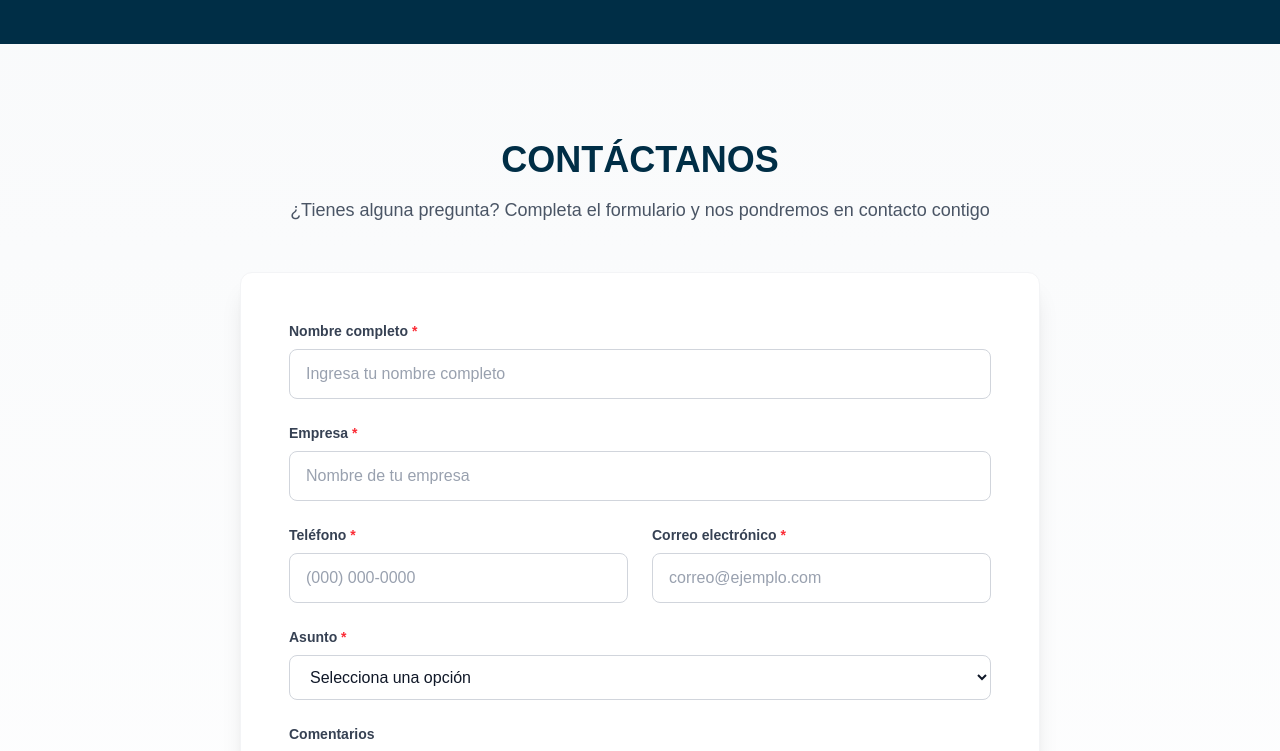
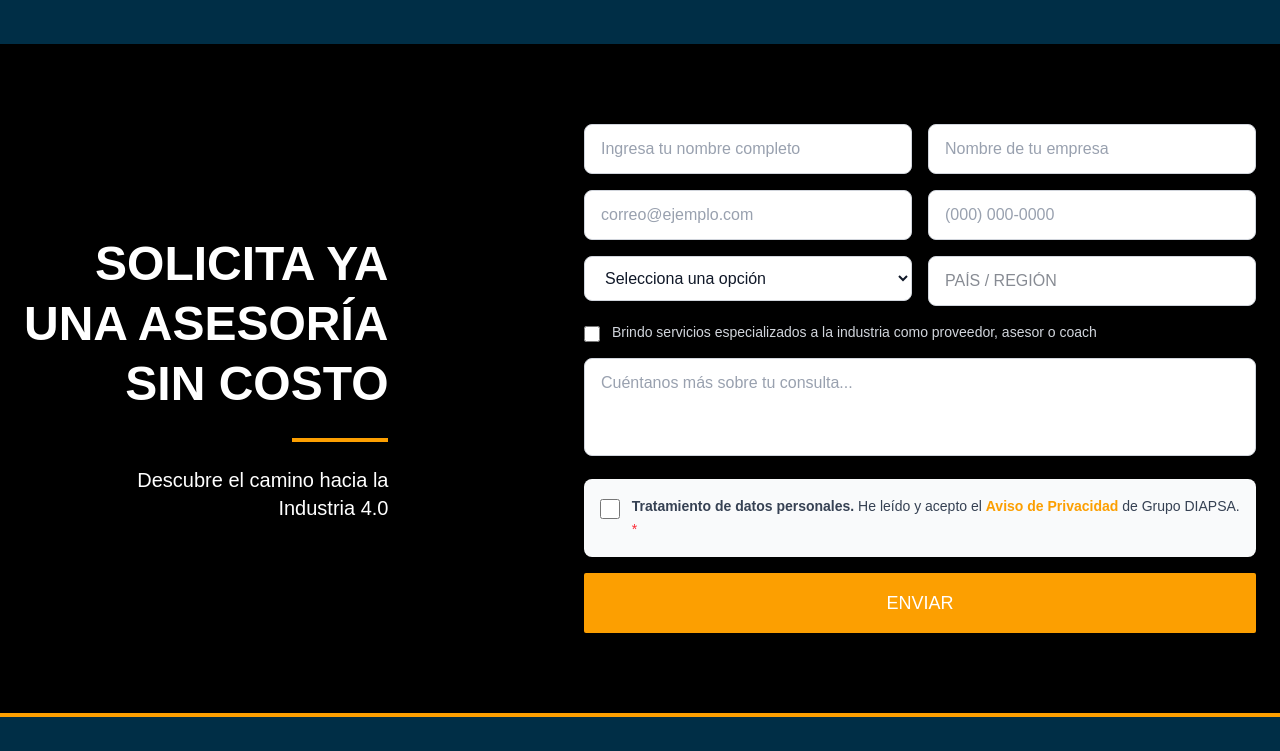
Before and after one commit to diapsa/diapsa-frontend, a Next.js app: page / in a window 1280 px wide. Shown: the part 2940-3691 px from the top of the page. Built offline with nearby package versions, Linux system fonts and the light colour scheme.

Commit message:
Cambio de estilos e inputs de fomularios

```diff
--- a/components/organisms/ContactForm.tsx
+++ b/components/organisms/ContactForm.tsx
@@ -9,7 +9,9 @@ interface FormData {
   telefono: string;
   correo: string;
   asunto: string;
-  curso: string;
+  cursos: string[];
+  region: string;
+  esProveedor: boolean;
   comentarios: string;
   aceptaPrivacidad: boolean;
 }
@@ -29,7 +31,9 @@ export default function ContactForm() {
     telefono: "",
     correo: "",
     asunto: "",
-    curso: "",
+    cursos: [],
+    region: "",
+    esProveedor: false,
     comentarios: "",
     aceptaPrivacidad: false,
   });
@@ -44,38 +48,47 @@ export default function ContactForm() {
     const { name, value, type } = e.target;
 
     if (type === "checkbox") {
-      const checked = (e.target as HTMLInputElement).checked;
-      setFormData((prev) => ({ ...prev, [name]: checked }));
+      setFormData((prev) => ({
+        ...prev,
+        [name]: (e.target as HTMLInputElement).checked,
+      }));
     } else {
       setFormData((prev) => ({ ...prev, [name]: value }));
 
-      // Reset curso si cambian de asunto
       if (name === "asunto" && value !== "Información de cursos") {
-        setFormData((prev) => ({ ...prev, curso: "" }));
+        setFormData((prev) => ({ ...prev, cursos: [] }));
       }
     }
+  };
+
+  const handleCursoChange = (curso: string) => {
+    setFormData((prev) => {
+      const cursos = prev.cursos.includes(curso)
+        ? prev.cursos.filter((c) => c !== curso)
+        : [...prev.cursos, curso];
+      return { ...prev, cursos };
+    });
   };
 
   const handleSubmit = async (e: React.FormEvent) => {
     e.preventDefault();
     setIsSubmitting(true);
 
-    // Aquí iría la lógica de envío (API call, etc.)
     console.log("Formulario enviado:", formData);
 
-    // Simular envío
     await new Promise((resolve) => setTimeout(resolve, 1500));
 
-    alert("¡Gracias por contactarnos! Nos pondremos en contacto contigo pronto.");
+    alert("¡Gracias por contactarnos!");
 
-    // Reset form
     setFormData({
       nombre: "",
       empresa: "",
       telefono: "",
       correo: "",
       asunto: "",
-      curso: "",
+      cursos: [],
+      region: "",
+      esProveedor: false,
       comentarios: "",
       aceptaPrivacidad: false,
     });
@@ -86,33 +99,38 @@ export default function ContactForm() {
   const mostrarCursos = formData.asunto === "Información de cursos";
 
   return (
-    <section id="contacto" className="w-full bg-linear-to-b from-gray-50 to-white py-16 lg:py-24">
-      <div className="max-w-4xl mx-auto px-6 lg:px-12">
-        {/* Header */}
-        <div className="text-center mb-12">
-          <h2 className="text-3xl lg:text-4xl font-bold text-primary mb-4">
-            CONTÁCTANOS
+    <section className="w-full bg-black text-white py-12 md:py-20">
+      <div className="lg:max-w-7xl mx-auto px-6 flex flex-col lg:flex-row justify-between gap-8 lg:gap-16 items-center">
+
+        {/* COLUMNA IZQUIERDA */}
+        <div className="w-full lg:w-auto">
+          <h2 className="text-3xl text-center lg:text-end md:text-4xl lg:text-5xl font-extrabold leading-tight">
+            SOLICITA YA
+            <br />
+            UNA ASESORÍA
+            <br />
+            SIN COSTO
           </h2>
-          <p className="text-lg text-gray-600">
-            ¿Tienes alguna pregunta? Completa el formulario y nos pondremos en
-            contacto contigo
+
+          <div className="w-24 h-1 bg-secondary mx-auto lg:ml-auto lg:mr-0 my-6" />
+
+          <p className="text-lg md:text-xl font-light text-center lg:text-end">
+            Descubre el camino hacia la
+            <br />
+            Industria 4.0
           </p>
         </div>
 
-        {/* Formulario */}
+        {/* COLUMNA DERECHA - FORM */}
+        <div className="w-full lg:flex-1 max-w-2xl">
           <form
             onSubmit={handleSubmit}
-          className="bg-white rounded-xl shadow-xl p-8 lg:p-12 border border-gray-100"
+            className="w-full space-y-4"
           >
-          <div className="space-y-6">
-            {/* Nombre */}
+            <div className="grid grid-cols-1 md:grid-cols-2 gap-4">
+
               <div>
-              <label
-                htmlFor="nombre"
-                className="block text-sm font-semibold text-gray-700 mb-2"
-              >
-                Nombre completo <span className="text-red-500">*</span>
-              </label>
+
                 <input
                   type="text"
                   id="nombre"
@@ -120,19 +138,14 @@ export default function ContactForm() {
                   value={formData.nombre}
                   onChange={handleChange}
                   required
-                className="w-full px-4 py-3 border border-gray-300 rounded-lg focus:ring-2 focus:ring-secondary focus:border-transparent outline-none transition-all text-gray-900 placeholder:text-gray-400"
+                  className="w-full px-4 py-3 bg-white border border-gray-300 rounded-lg focus:ring-2 focus:ring-secondary focus:border-transparent outline-none transition-all text-gray-900 placeholder:text-gray-400"
                   placeholder="Ingresa tu nombre completo"
                 />
               </div>
 
               {/* Empresa */}
               <div>
-              <label
-                htmlFor="empresa"
-                className="block text-sm font-semibold text-gray-700 mb-2"
-              >
-                Empresa <span className="text-red-500">*</span>
-              </label>
+
                 <input
                   type="text"
                   id="empresa"
@@ -140,21 +153,28 @@ export default function ContactForm() {
                   value={formData.empresa}
                   onChange={handleChange}
                   required
-                className="w-full px-4 py-3 border border-gray-300 rounded-lg focus:ring-2 focus:ring-secondary focus:border-transparent outline-none transition-all text-gray-900 placeholder:text-gray-400"
+                  className="w-full bg-white px-4 py-3 border border-gray-300 rounded-lg focus:ring-2 focus:ring-secondary focus:border-transparent outline-none transition-all text-gray-900 placeholder:text-gray-400"
                   placeholder="Nombre de tu empresa"
                 />
               </div>
 
-            {/* Teléfono y Correo en grid */}
-            <div className="grid grid-cols-1 md:grid-cols-2 gap-6">
+              {/* Correo */}
+              <div>
+
+                <input
+                  type="email"
+                  id="correo"
+                  name="correo"
+                  value={formData.correo}
+                  onChange={handleChange}
+                  required
+                  className="w-full bg-white px-4 py-3 border border-gray-300 rounded-lg focus:ring-2 focus:ring-secondary focus:border-transparent outline-none transition-all text-gray-900 placeholder:text-gray-400"
+                  placeholder="correo@ejemplo.com"
+                />
+              </div>
+
               {/* Teléfono */}
               <div>
-                <label
-                  htmlFor="telefono"
-                  className="block text-sm font-semibold text-gray-700 mb-2"
-                >
-                  Teléfono <span className="text-red-500">*</span>
-                </label>
                 <input
                   type="tel"
                   id="telefono"
@@ -162,40 +182,15 @@ export default function ContactForm() {
                   value={formData.telefono}
                   onChange={handleChange}
                   required
-                  className="w-full px-4 py-3 border border-gray-300 rounded-lg focus:ring-2 focus:ring-secondary focus:border-transparent outline-none transition-all text-gray-900 placeholder:text-gray-400"
+                  className="w-full px-4 py-3 bg-white border border-gray-300 rounded-lg focus:ring-2 focus:ring-secondary focus:border-transparent outline-none transition-all text-gray-900 placeholder:text-gray-400"
                   placeholder="(000) 000-0000"
                 />
               </div>
 
-              {/* Correo */}
-              <div>
-                <label
-                  htmlFor="correo"
-                  className="block text-sm font-semibold text-gray-700 mb-2"
-                >
-                  Correo electrónico <span className="text-red-500">*</span>
-                </label>
-                <input
-                  type="email"
-                  id="correo"
-                  name="correo"
-                  value={formData.correo}
-                  onChange={handleChange}
-                  required
-                  className="w-full px-4 py-3 border border-gray-300 rounded-lg focus:ring-2 focus:ring-secondary focus:border-transparent outline-none transition-all text-gray-900 placeholder:text-gray-400"
-                  placeholder="correo@ejemplo.com"
-                />
             </div>
-            </div>
-
+            <div className="grid grid-cols-1 md:grid-cols-2 gap-4">
               {/* Asunto */}
               <div>
-              <label
-                htmlFor="asunto"
-                className="block text-sm font-semibold text-gray-700 mb-2"
-              >
-                Asunto <span className="text-red-500">*</span>
-              </label>
                 <select
                   id="asunto"
                   name="asunto"
@@ -213,49 +208,71 @@ export default function ContactForm() {
                   </option>
                 </select>
               </div>
+              <div>
+                <input
+                  id="region"
+                  type="text"
+                  name="region"
+                  placeholder="PAÍS / REGIÓN"
+                  value={formData.region}
+                  onChange={handleChange}
+                  className="w-full px-4 py-3 border border-gray-300 rounded-lg focus:ring-2 focus:ring-secondary focus:border-transparent outline-none transition-all bg-white text-gray-900"
+                />
+              </div>
+            </div>
 
-            {/* Dropdown condicional de Cursos */}
+            {/* Sección de cursos (solo visible si asunto es "Información de cursos") */}
             {mostrarCursos && (
-              <div className="animate-fadeIn">
+              <div className="p-4 bg-gray-50 border border-gray-700 rounded-lg">
+                <label className="block text-sm font-semibold mb-3 text-gray-900">
+                  Selecciona los cursos de tu interés:
+                </label>
+                <div className="grid grid-cols-1 sm:grid-cols-2 gap-3">
+                  {CURSOS.map((curso) => (
                     <label
-                  htmlFor="curso"
-                  className="block text-sm font-semibold text-gray-700 mb-2"
+                      key={curso}
+                      className="flex items-start gap-3 cursor-pointer group"
                     >
-                  Curso de interés <span className="text-red-500">*</span>
+                      <input
+                        type="checkbox"
+                        checked={formData.cursos.includes(curso)}
+                        onChange={() => handleCursoChange(curso)}
+                        className="mt-1 w-4 h-4 text-secondary bg-white border-gray-300 rounded focus:ring-2 focus:ring-secondary"
+                      />
+                      <span className="text-sm text-gray-900 group-hover:font-bold transition-colors">
+                        {curso}
+                      </span>
                     </label>
-                <select
-                  id="curso"
-                  name="curso"
-                  value={formData.curso}
-                  onChange={handleChange}
-                  required={mostrarCursos}
-                  className="w-full px-4 py-3 border border-gray-300 rounded-lg focus:ring-2 focus:ring-secondary focus:border-transparent outline-none transition-all bg-white text-gray-900"
-                >
-                  <option value="">Selecciona un curso</option>
-                  {CURSOS.map((curso) => (
-                    <option key={curso} value={curso}>
-                      {curso}
-                    </option>
                   ))}
-                </select>
+                </div>
               </div>
             )}
 
+            <div className="flex items-start gap-3 text-sm">
+              <input
+                type="checkbox"
+                id="esProveedor"
+                name="esProveedor"
+                checked={formData.esProveedor}
+                onChange={handleChange}
+                className="mt-1 w-4 h-4 text-secondary bg-white border-gray-300 rounded focus:ring-2 focus:ring-secondary"
+              />
+              <label htmlFor="esProveedor" className="text-gray-300">
+                Brindo servicios especializados a la industria como proveedor,
+                asesor o coach
+              </label>
+            </div>
+
             {/* Comentarios */}
             <div>
-              <label
-                htmlFor="comentarios"
-                className="block text-sm font-semibold text-gray-700 mb-2"
-              >
-                Comentarios
-              </label>
+
               <textarea
                 id="comentarios"
                 name="comentarios"
                 value={formData.comentarios}
                 onChange={handleChange}
-                rows={5}
-                className="w-full px-4 py-3 border border-gray-300 rounded-lg focus:ring-2 focus:ring-secondary focus:border-transparent outline-none transition-all resize-none text-gray-900 placeholder:text-gray-400"
+                rows={3}
+                className="w-full bg-white px-4 py-3 border border-gray-300 rounded-lg focus:ring-2 focus:ring-secondary focus:border-transparent outline-none transition-all resize-none text-gray-900 placeholder:text-gray-400"
                 placeholder="Cuéntanos más sobre tu consulta..."
               />
             </div>
@@ -290,19 +307,16 @@ export default function ContactForm() {
               </label>
             </div>
 
-            {/* Botón de envío */}
-            <div className="pt-4">
             <Button
               type="submit"
               variant="secondary"
               disabled={isSubmitting}
-                className="w-full text-lg py-4 disabled:opacity-50 disabled:cursor-not-allowed"
+              className="w-full py-4 text-lg"
             >
-                {isSubmitting ? "Enviando..." : "Enviar mensaje"}
+              {isSubmitting ? "ENVIANDO..." : "ENVIAR"}
             </Button>
+          </form>
         </div>
-          </div>
-        </form>
       </div>
     </section>
   );
```
Lines whose indentation alone changed are shown as unchanged.
